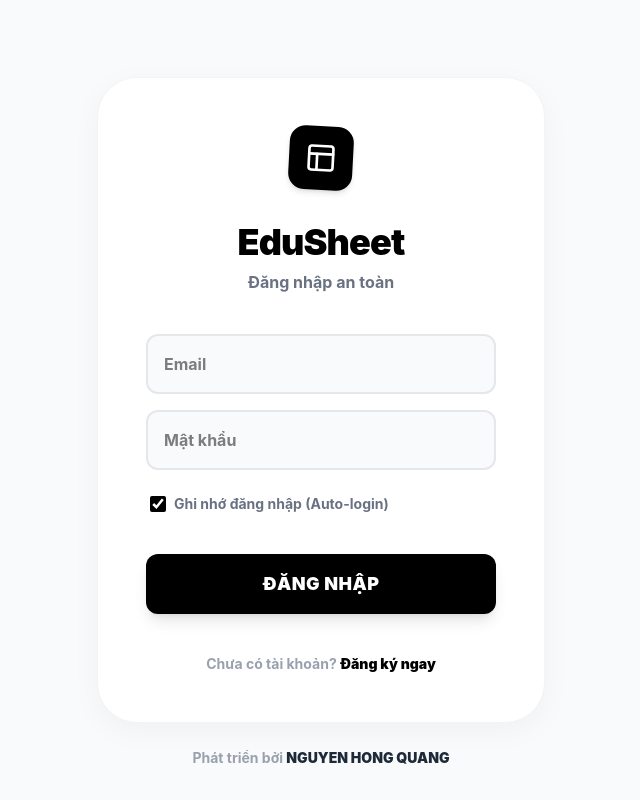
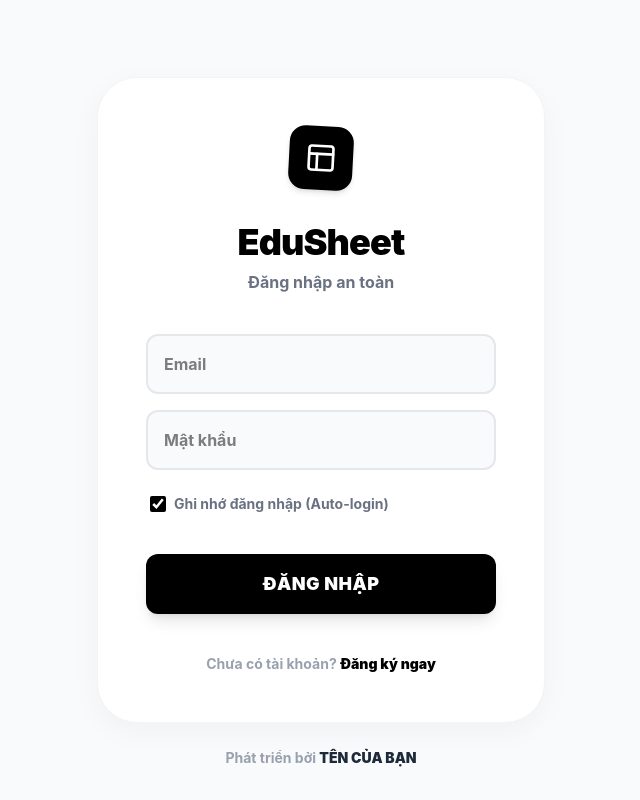
Before and after one commit to HongQuang26/edu-sheet, a React (Vite) app: page / in a window 1280 px wide. Shown: the whole page, without its empty margins (319-959 px from the left). Built offline with nearby package versions, Linux system fonts and the light colour scheme.

Commit message:
Fixed feas

```diff
--- a/src/App.jsx
+++ b/src/App.jsx
@@ -1,5 +1,4 @@
 import React, { useState, useEffect } from 'react';
-import { createClient } from '@supabase/supabase-js';
 import {
   BookOpen, Users, FileText, Upload, Plus, LogOut,
   CheckCircle, XCircle, PlayCircle, AlertTriangle,
@@ -9,8 +8,32 @@ import {
 } from 'lucide-react';
 
 // ==========================================
-// KẾT NỐI SUPABASE CHÍNH THỨC CỦA BẠN
+// MÔ PHỎNG SUPABASE CHO MÔI TRƯỜNG XEM TRƯỚC
+// ⚠️ KHI DEPLOY LÊN VERCEL: Hãy xóa đoạn này và thêm lại dòng import { createClient } from '@supabase/supabase-js';
 // ==========================================
+const createClient = (url, key) => ({
+  auth: {
+    getSession: () => Promise.resolve({ data: { session: null } }),
+    onAuthStateChange: () => ({ data: { subscription: { unsubscribe: () => {} } } }),
+    signInWithPassword: () => Promise.resolve({ error: new Error('Đây là bản xem trước. Hãy chạy trên Vercel để đăng nhập thật!') }),
+    signUp: () => Promise.resolve({ error: new Error('Đây là bản xem trước. Hãy chạy trên Vercel để đăng ký thật!') }),
+    signOut: () => Promise.resolve()
+  },
+  from: () => ({
+    select: () => ({ eq: () => ({ single: () => Promise.resolve({ data: null }) }), then: (cb) => { cb({ data: [] }); return Promise.resolve({ data: [] }); } }),
+    insert: () => Promise.resolve({ error: null }),
+    update: () => ({ eq: () => Promise.resolve({ error: null }) }),
+    delete: () => ({ eq: () => Promise.resolve({ error: null }), match: () => Promise.resolve({ error: null }) })
+  }),
+  storage: {
+    from: () => ({
+      upload: () => Promise.resolve({ error: null }),
+      getPublicUrl: () => ({ data: { publicUrl: 'https://www.w3.org/WAI/ER/tests/xhtml/testfiles/resources/pdf/dummy.pdf' } }),
+      remove: () => Promise.resolve({ error: null })
+    })
+  }
+});
+
 const SUPABASE_URL = 'https://dfffduygecpoalejrpfc.supabase.co';
 const SUPABASE_ANON_KEY = 'sb_publishable_DpFWusgFSZiedBWIMDkW6w_msH_DMyl';
 
@@ -181,7 +204,7 @@ export default function App() {
       {/* DẤU ẤN NHÀ PHÁT TRIỂN (BÊN TRONG ỨNG DỤNG) */}
       <footer className="py-6 text-center text-sm font-bold text-gray-400 no-print border-t border-gray-200 mt-auto bg-gray-50/80">
         <p>
-          Được thiết kế và phát triển bởi <span className="text-black font-black hover:underline cursor-pointer transition-colors" title="Nhà phát triển hệ thống">NGUYEN HONG QUANG</span>
+          Được thiết kế và phát triển bởi <span className="text-black font-black hover:underline cursor-pointer transition-colors" title="Nhà phát triển hệ thống">TÊN CỦA BẠN</span>
         </p>
         <p className="text-xs mt-1.5 font-medium">EduSheet © 2026 - Nền tảng Giáo dục Tối giản</p>
       </footer>
@@ -580,12 +603,15 @@ function ClassDetail({ currentUser, cls, classes, setClasses, exams, enrollments
   const [extendingExam, setExtendingExam] = useState(null);
   const [newDeadline, setNewDeadline] = useState('');
 
-  // TÍNH NĂNG MỚI: Trạng thái Bảng thông báo
+  // Đồng bộ dữ liệu lớp học trực tiếp từ danh sách tổng
+  const currentCls = classes.find(c => c.id === cls.id) || cls;
+
+  // Trạng thái Bảng thông báo
   const [isEditingAnnouncement, setIsEditingAnnouncement] = useState(false);
-  const [announcementText, setAnnouncementText] = useState(cls.announcement || '');
+  const [announcementText, setAnnouncementText] = useState(currentCls.announcement || '');
 
-  const joinLink = `${window.location.origin}${window.location.pathname}?join=${cls.code}`;
-  const classStudents = enrollments.filter(e => e.class_id === cls.id).map(e => allUsers.find(u => u.id === e.student_id)).filter(Boolean);
+  const joinLink = `${window.location.origin}${window.location.pathname}?join=${currentCls.code}`;
+  const classStudents = enrollments.filter(e => e.class_id === currentCls.id).map(e => allUsers.find(u => u.id === e.student_id)).filter(Boolean);
   const visibleExams = exams.filter(e => !e.is_hidden);
 
   const copyLink = () => {
@@ -617,16 +643,16 @@ function ClassDetail({ currentUser, cls, classes, setClasses, exams, enrollments
 
   const handleRemoveStudent = (student) => {
     showConfirm(`Bạn có chắc muốn mời học sinh "${student.name}" ra khỏi lớp không?`, async () => {
-      await supabase.from('edu_enrollments').delete().match({ class_id: cls.id, student_id: student.id });
-      setEnrollments(prev => prev.filter(e => !(e.class_id === cls.id && e.student_id === student.id)));
+      await supabase.from('edu_enrollments').delete().match({ class_id: currentCls.id, student_id: student.id });
+      setEnrollments(prev => prev.filter(e => !(e.class_id === currentCls.id && e.student_id === student.id)));
       showToast(`Đã mời học sinh ${student.name} ra khỏi lớp!`);
     });
   };
 
-  // TÍNH NĂNG MỚI: Xử lý lưu thông báo
+  // Xử lý lưu thông báo
   const handleSaveAnnouncement = async () => {
-    await supabase.from('edu_classes').update({ announcement: announcementText }).eq('id', cls.id);
-    setClasses(classes.map(c => c.id === cls.id ? { ...c, announcement: announcementText } : c));
+    await supabase.from('edu_classes').update({ announcement: announcementText }).eq('id', currentCls.id);
+    setClasses(classes.map(c => c.id === currentCls.id ? { ...c, announcement: announcementText } : c));
     setIsEditingAnnouncement(false);
     showToast('Đã ghim thông báo thành công!');
   };
@@ -660,10 +686,10 @@ function ClassDetail({ currentUser, cls, classes, setClasses, exams, enrollments
         <div className="bg-white border border-gray-200 text-black p-8 sm:p-10 rounded-[2rem] shadow-sm relative overflow-hidden transition-all duration-300 hover:shadow-md hover:border-black">
           <div className="absolute top-0 left-0 w-2 h-full bg-black"></div>
           <div className="relative z-10 pl-2">
-            <h1 className="text-3xl sm:text-4xl font-black mb-4 tracking-tight">{cls.name}</h1>
+            <h1 className="text-3xl sm:text-4xl font-black mb-4 tracking-tight">{currentCls.name}</h1>
             {currentUser.role === 'teacher' && (
               <div className="flex flex-wrap items-center gap-3">
-                <span className="text-gray-500 font-medium text-sm">Mã tham gia: <span className="text-black font-mono font-black bg-gray-100 border border-gray-200 px-3 py-1.5 rounded-lg ml-1">{cls.code}</span></span>
+                <span className="text-gray-500 font-medium text-sm">Mã tham gia: <span className="text-black font-mono font-black bg-gray-100 border border-gray-200 px-3 py-1.5 rounded-lg ml-1">{currentCls.code}</span></span>
                 <button onClick={copyLink} className="flex items-center gap-1.5 bg-white border border-gray-200 hover:border-black px-3 py-1.5 rounded-lg text-sm font-bold transition-colors no-print text-black shadow-sm">
                   <LinkIcon size={14} /> Copy Link
                 </button>
@@ -672,8 +698,8 @@ function ClassDetail({ currentUser, cls, classes, setClasses, exams, enrollments
           </div>
         </div>
 
-        {/* TÍNH NĂNG MỚI: BẢNG THÔNG BÁO GHIM TỐI GIẢN */}
-        {(currentUser.role === 'teacher' || cls.announcement) && (
+        {/* BẢNG THÔNG BÁO GHIM TỐI GIẢN */}
+        {(currentUser.role === 'teacher' || currentCls.announcement) && (
           <div className="bg-white border border-gray-200 rounded-3xl p-6 shadow-sm no-print relative overflow-hidden group hover:shadow-md transition-shadow">
             <div className="absolute top-0 left-0 w-1.5 h-full bg-black"></div>
             <div className="flex items-start gap-4 pl-2">
@@ -698,13 +724,13 @@ function ClassDetail({ currentUser, cls, classes, setClasses, exams, enrollments
                           onChange={e => setAnnouncementText(e.target.value)}
                         />
                         <div className="flex justify-end gap-2 mt-3">
-                            <button onClick={() => { setIsEditingAnnouncement(false); setAnnouncementText(cls.announcement || ''); }} className="px-5 py-2.5 font-bold text-gray-700 bg-white border-2 border-gray-200 hover:border-black rounded-xl transition-colors text-sm">Hủy</button>
+                            <button onClick={() => { setIsEditingAnnouncement(false); setAnnouncementText(currentCls.announcement || ''); }} className="px-5 py-2.5 font-bold text-gray-700 bg-white border-2 border-gray-200 hover:border-black rounded-xl transition-colors text-sm">Hủy</button>
                             <button onClick={handleSaveAnnouncement} className="px-5 py-2.5 font-bold text-white bg-black hover:bg-gray-800 rounded-xl transition-transform hover:scale-105 active:scale-95 shadow-md text-sm">Ghim thông báo</button>
                         </div>
                       </div>
                     ) : (
                       <div className="text-gray-700 font-medium whitespace-pre-wrap mt-1 text-sm sm:text-base leading-relaxed">
-                          {cls.announcement ? cls.announcement : <span className="text-gray-400 italic font-medium">Chưa có thông báo nào. Bấm "Sửa" để dặn dò học sinh.</span>}
+                          {currentCls.announcement ? currentCls.announcement : <span className="text-gray-400 italic font-medium">Chưa có thông báo nào. Bấm "Sửa" để dặn dò học sinh.</span>}
                       </div>
                     )}
                 </div>
@@ -1453,7 +1479,7 @@ function AuthScreen({ authMode, setAuthMode, authForm, setAuthForm, handleAuth }
 
       {/* DẤU ẤN NHÀ PHÁT TRIỂN Ở TRANG ĐĂNG NHẬP */}
       <div className="absolute bottom-8 text-center text-sm font-bold text-gray-400 animate-fade-in-down">
-        Phát triển bởi <span className="text-gray-800 font-black hover:underline cursor-pointer">NGUYEN HONG QUANG</span>
+        Phát triển bởi <span className="text-gray-800 font-black hover:underline cursor-pointer">TÊN CỦA BẠN</span>
       </div>
     </div>
   );
```
Lines whose indentation alone changed are shown as unchanged.
